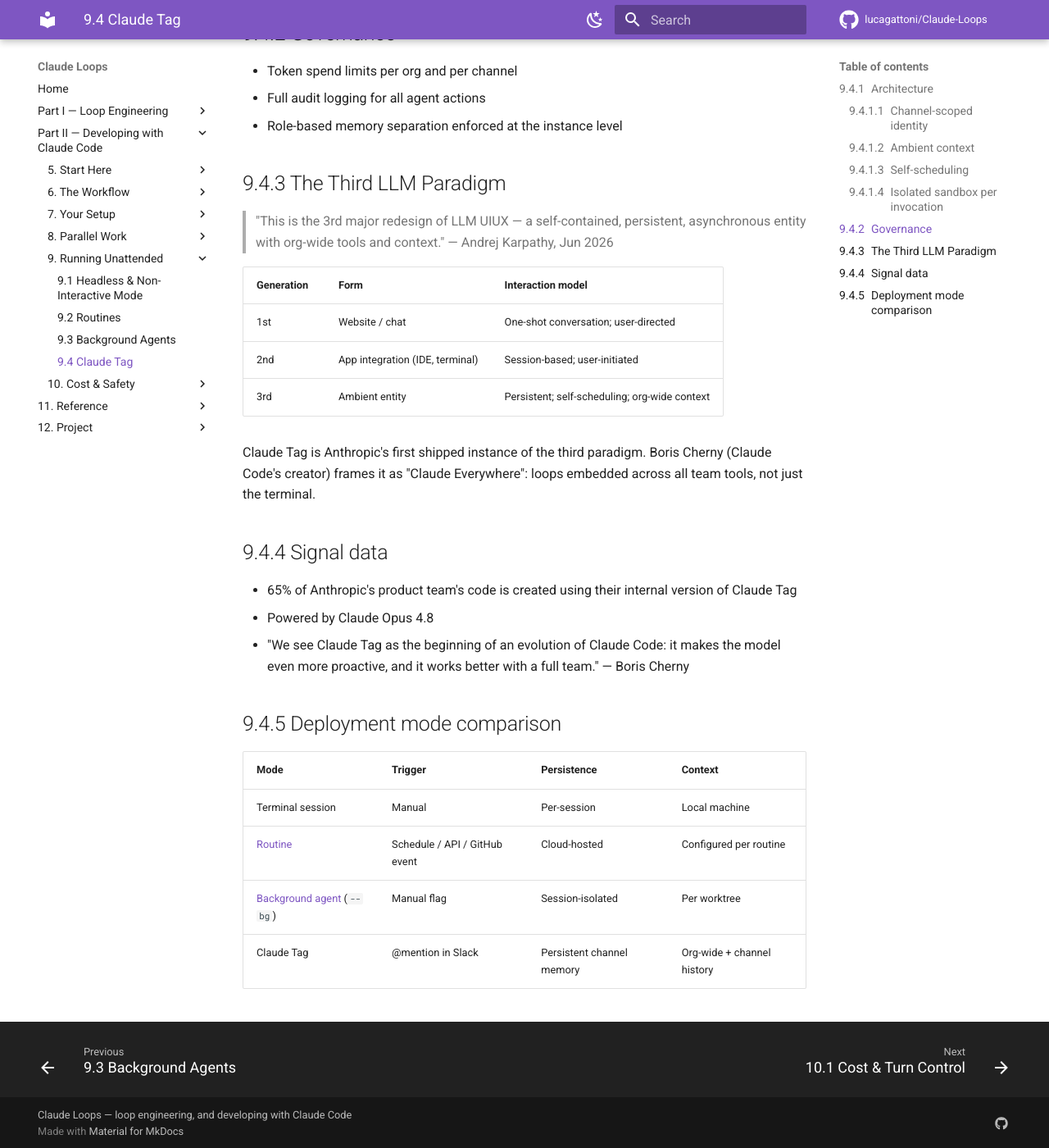
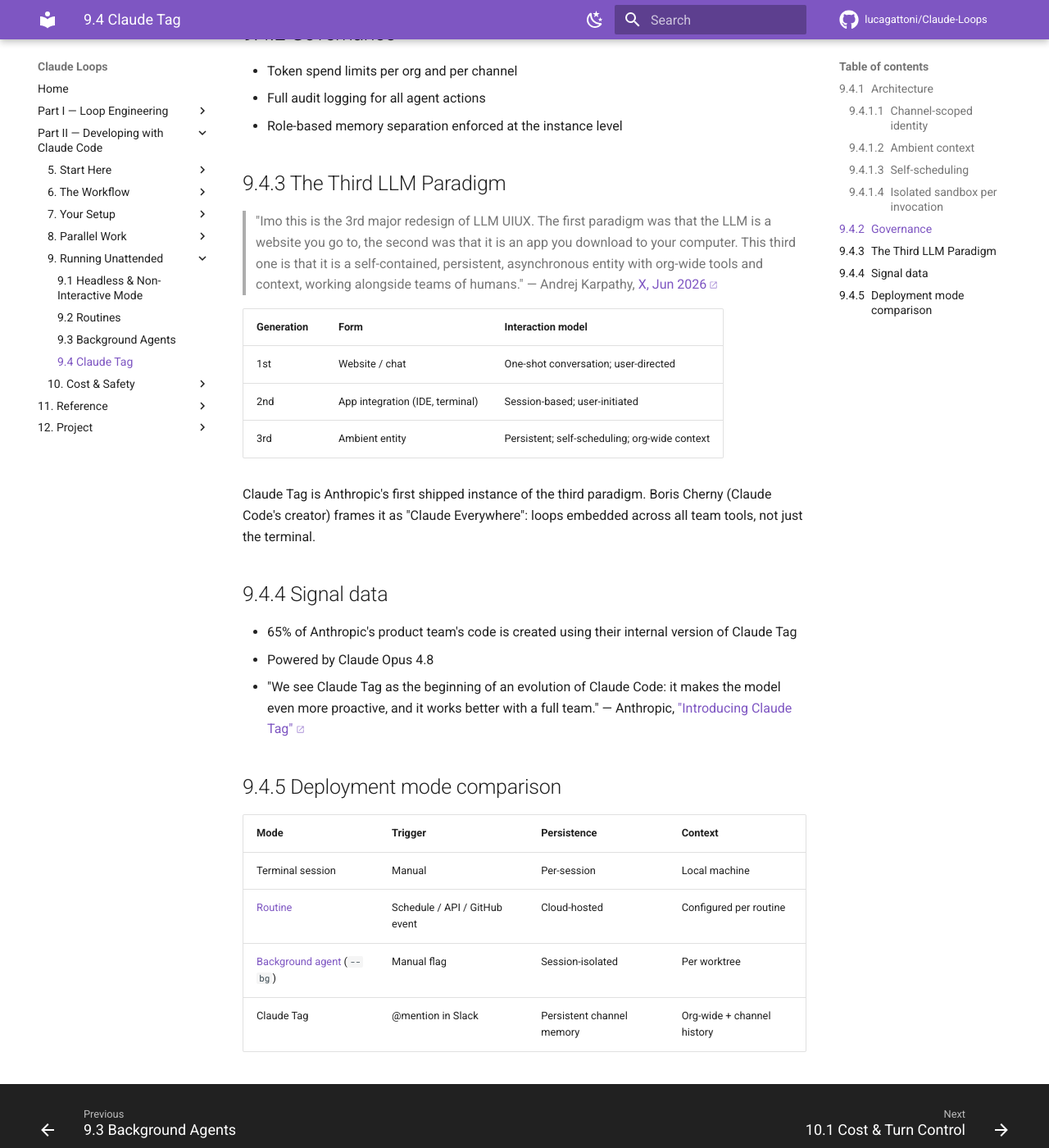
Before and after one commit to lucagattoni/Claude-Loops, an MkDocs documentation site: the page built from docs/31-claude-tag.md, in a window 1280 px wide and 1400 px high, scrolled down 1035 px. Shown: the whole window at 82% size. Built offline with MkDocs 1.6.1 and Material for MkDocs 9.7.7, drawn with Linux system fonts in a browser that asks for light colours; comment, search, counter and statistics services are not loaded.

Commit message:
docs(kb): fix 2 claims in 31-claude-tag (C1)
Fact-check of a doc that had never been checked. 1xhigh 1xmedium.

- [high] A fabricated composite: the KB splices the opening clause of one sentence to the back half of a later one with an em dash, drops the intervening sentence, drops Karpathy's "Imo" hedge and the trailing "working alongside teams of humans", with no ellipsis marking any of it. Both verifiers recovered the real tweet text independently.

- [medium] Provenance softening, not deletion — the sentence is verbatim in Anthropic's unsigned launch post, which never names an author, and Cherny's own launch-day thread uses different wording for the same ideas. Re-attributing to the source where it verifiably appears is strictly safer than a named attribution nothing supports.

Sources:
  https://www.anthropic.com/news/introducing-claude-tag
  https://x.com/karpathy/status/2069547676849557725

Each finding was raised by one Sonnet agent, then attacked by two independent
adversarial verifiers (over-correction and source-fidelity lenses) before an Opus
adjudication pass ruled on the collected set. Nothing was deleted for being merely
unsourced.

Gate: `mkdocs build --strict` exits 0 on the complete change set; citation-link
grep clean.

Co-Authored-By: Claude Opus 5 <noreply@anthropic.com>
Claude-Session: https://claude.ai/code/session_01PrdcxuL6rDMdrYyRojqaZL

```diff
--- a/docs/31-claude-tag.md
+++ b/docs/31-claude-tag.md
@@ -37,8 +37,11 @@ commits work. The pattern is identical to the worktree isolation model in
 
 ## The Third LLM Paradigm
 
-> "This is the 3rd major redesign of LLM UIUX — a self-contained, persistent,
-> asynchronous entity with org-wide tools and context." — Andrej Karpathy, Jun 2026
+> "Imo this is the 3rd major redesign of LLM UIUX. The first paradigm was that the LLM is a
+> website you go to, the second was that it is an app you download to your computer. This
+> third one is that it is a self-contained, persistent, asynchronous entity with org-wide
+> tools and context, working alongside teams of humans." — Andrej Karpathy,
+> [X, Jun 2026](https://x.com/karpathy/status/2069547676849557725)
 
 | Generation | Form | Interaction model |
 |---|---|---|
@@ -53,7 +56,7 @@ loops embedded across all team tools, not just the terminal.
 ## Signal data
 - 65% of Anthropic's product team's code is created using their internal version of Claude Tag
 - Powered by Claude Opus 4.8
-- "We see Claude Tag as the beginning of an evolution of Claude Code: it makes the model even more proactive, and it works better with a full team." — Boris Cherny
+- "We see Claude Tag as the beginning of an evolution of Claude Code: it makes the model even more proactive, and it works better with a full team." — Anthropic, ["Introducing Claude Tag"](https://www.anthropic.com/news/introducing-claude-tag)
 
 ## Deployment mode comparison
 
```
